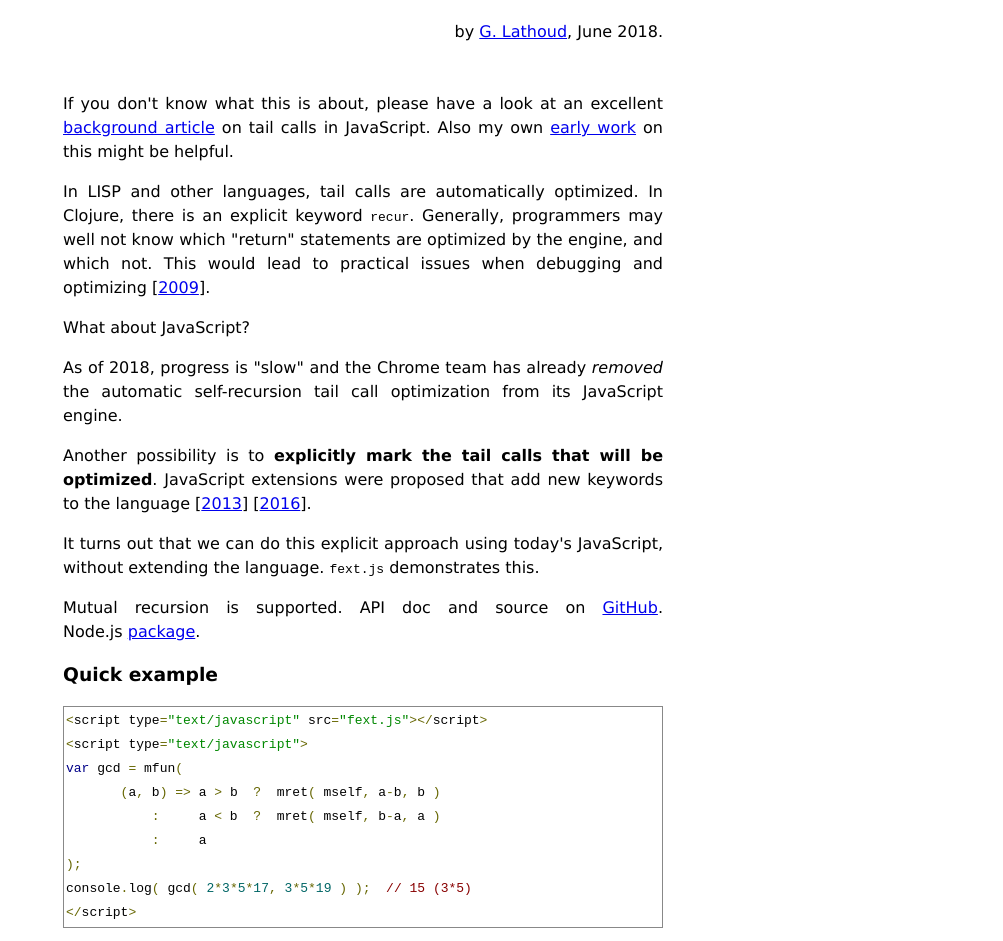
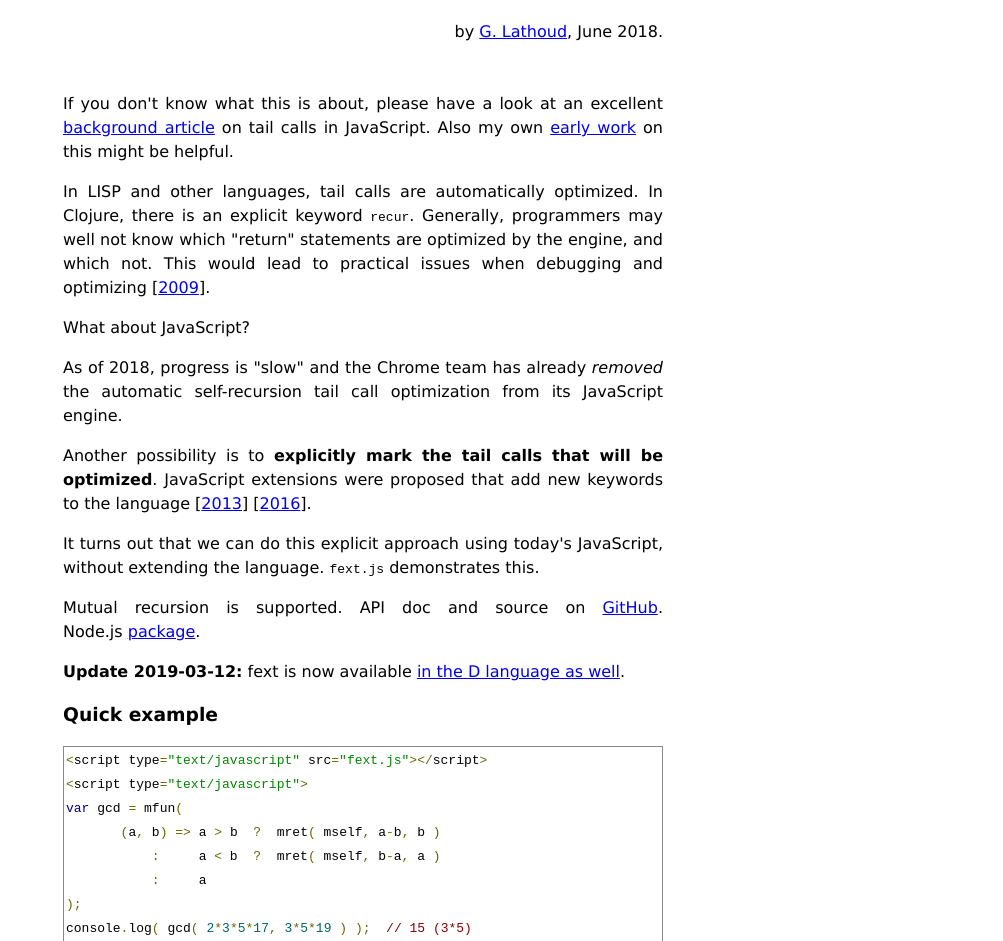
Before and after one commit to glathoud/fext, a website with bundled scripts: page index.html in a window 1280 px wide. Shown: the part 159-1100 px from the top of the page, without its empty margins (277-1280 px from the left). Built offline with nearby package versions, Linux system fonts and the light colour scheme.

Commit message:
fext now available in the D language as well

```diff
--- a/index.html
+++ b/index.html
@@ -101,6 +101,8 @@
 
         <code>fext.js</code> demonstrates this.</p>
       <p>Mutual recursion is supported. API doc and source on <a href="https://github.com/glathoud/fext">GitHub</a>. Node.js&nbsp;<a href="https://www.npmjs.com/package/fext">package</a>.</p>
+
+      <p><strong>Update 2019-03-12:</strong> fext is now available <a href="https://github.com/glathoud/d_glat/blob/master/core_fext.d">in the D language as well</a>.</p>
 
       <section id="section_quick_example">
       <h3>Quick example</h3>
```
